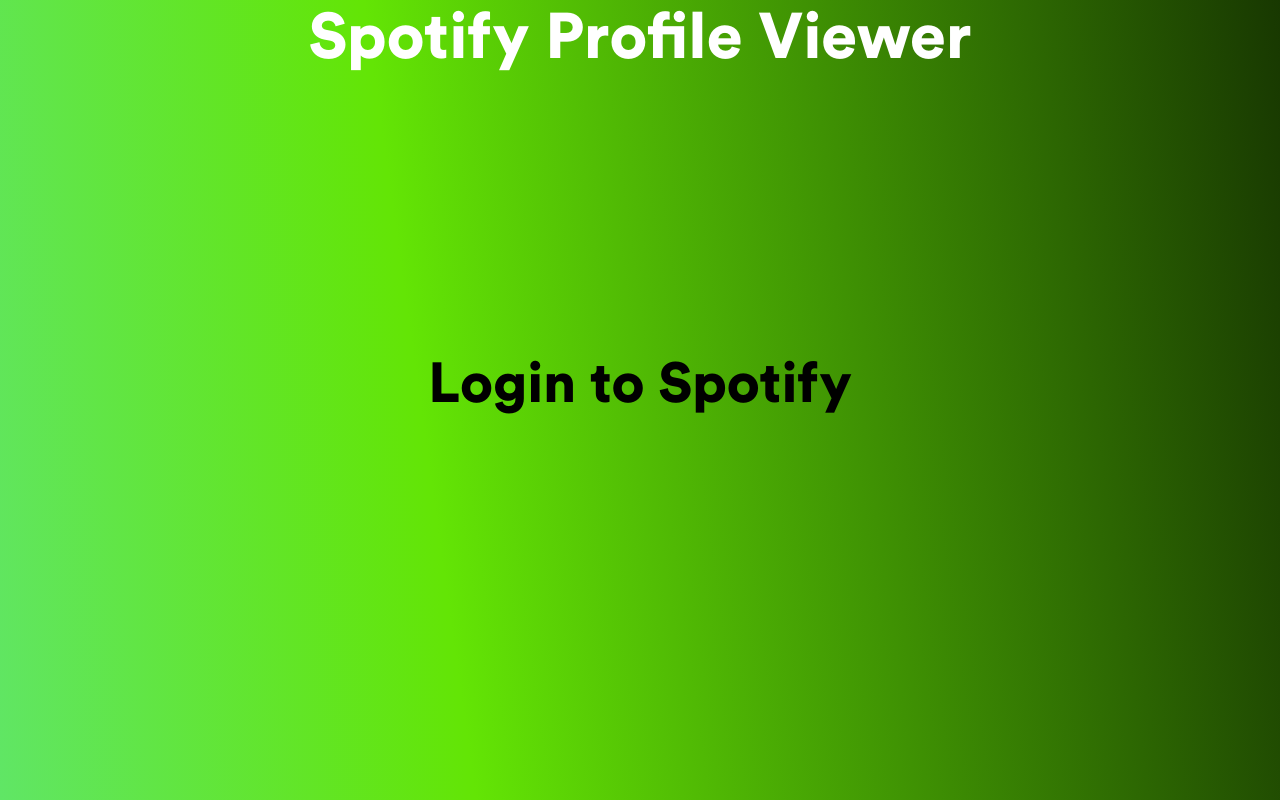
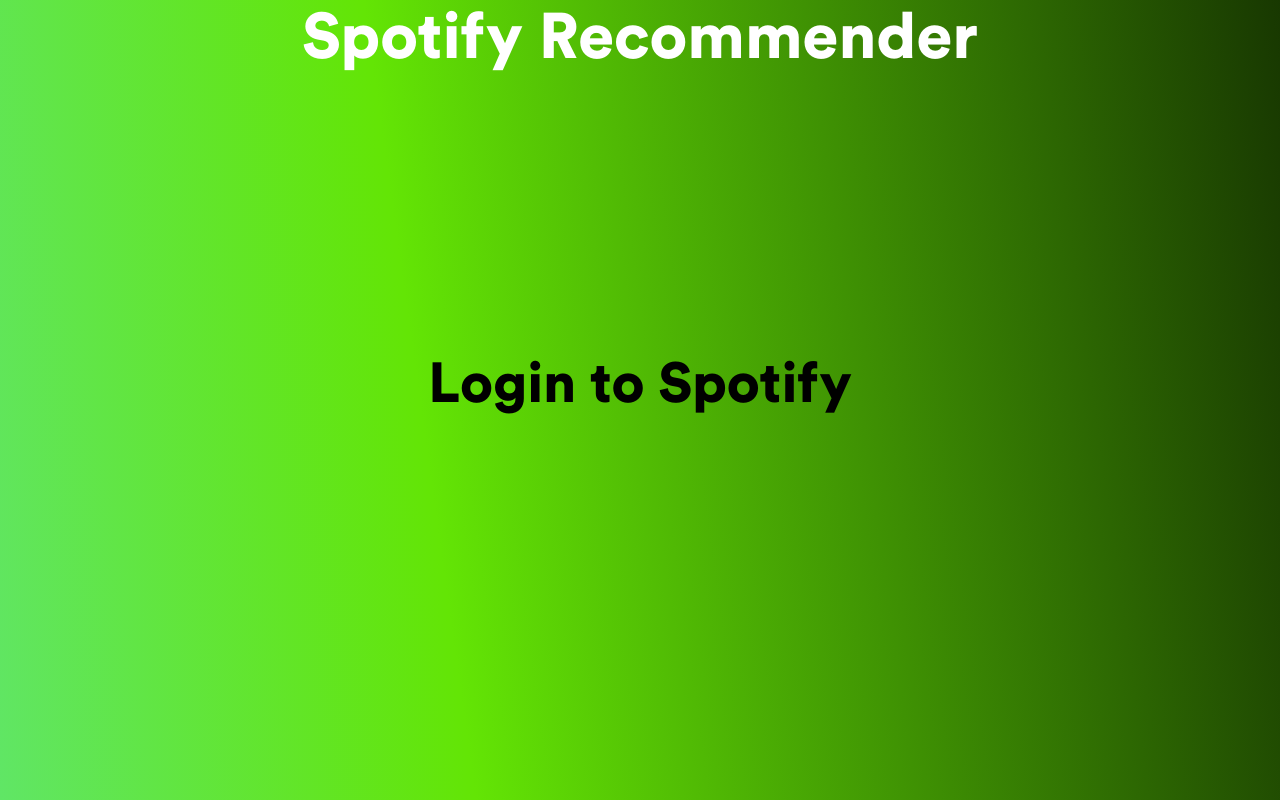
Before and after one commit to AkshatPandey1/spotify-mood, a React (Create React App) app: page / in a window 1280 px wide. Built offline with nearby package versions, Linux system fonts and the light colour scheme; no server answers.

Commit message:
Changed title

```diff
--- a/src/components/Login.jsx
+++ b/src/components/Login.jsx
@@ -8,7 +8,7 @@ function Login() {
 
   return (
     <div className={"div-size"}>
-      <h1>Spotify Profile Viewer</h1>
+      <h1>Spotify Recommender</h1>
 
       <div className={"login"}>
         <a
```
